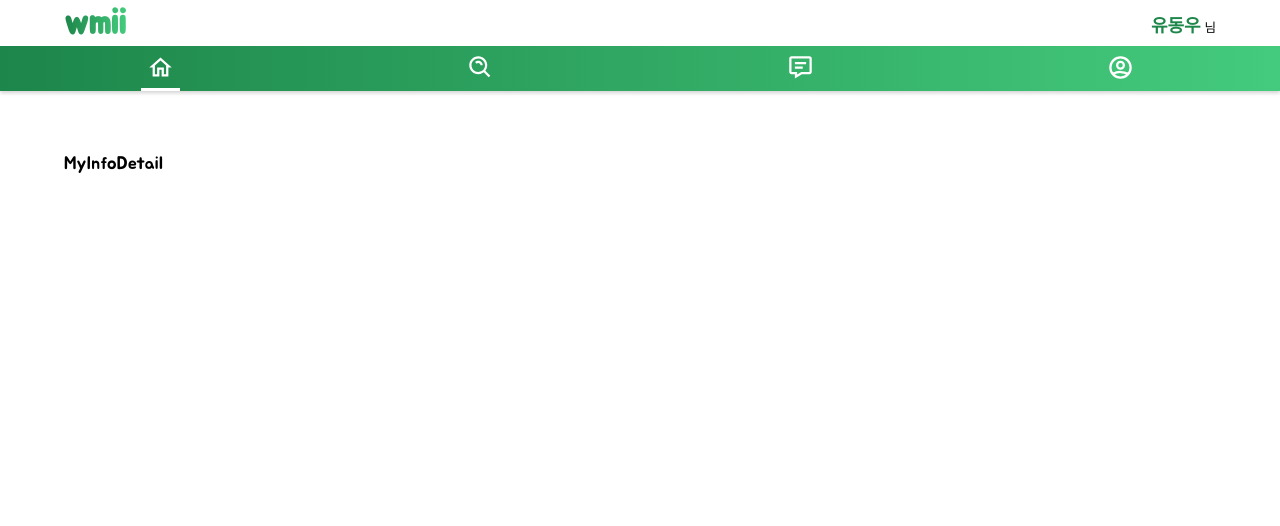
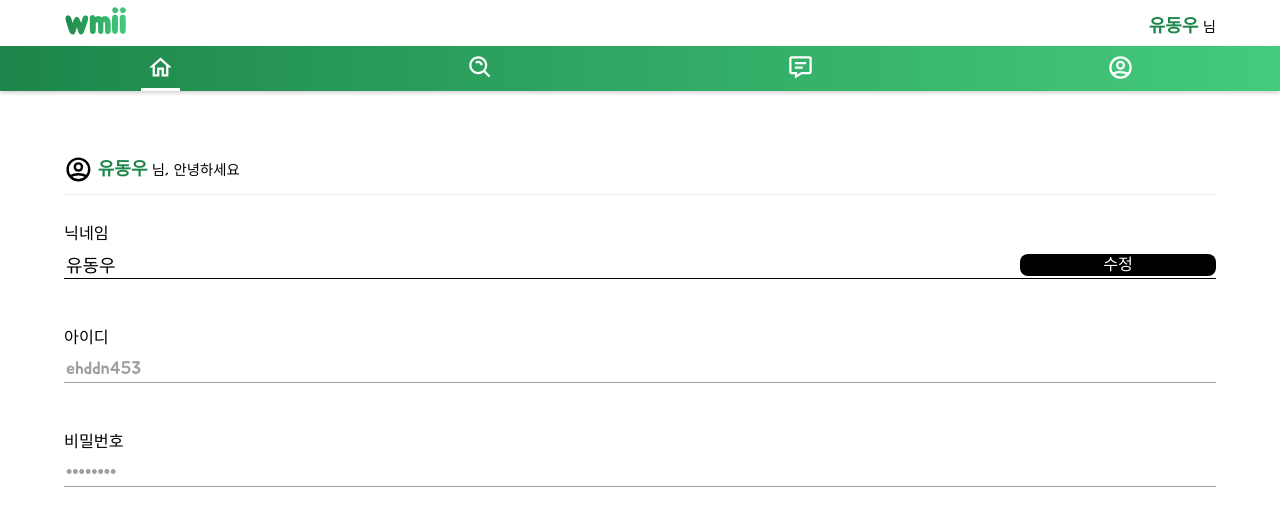
Before and after one commit to devwoodie/wmii-frontend, a React (Create React App) app: page /myinfo/detail in a window 1280 px wide. Shown: the top 526 px of the page. Built offline with nearby package versions, Linux system fonts and the light colour scheme.

Commit message:
feat : info detail 페이지 퍼블리싱

```diff
--- a/src/App.js
+++ b/src/App.js
@@ -15,8 +15,9 @@ import {useEffect, useState} from "react";
 
 const App = () => {
     const apiUrl = "https://api.themoviedb.org/3/";
-    let navigate = useNavigate();
-    let [pageIndex, setPageIndex] = useState(0);
+    const navigate = useNavigate();
+    const [pageIndex, setPageIndex] = useState(0);
+    const userId = true;
 
     return (
         <div className="App">
@@ -24,8 +25,10 @@ const App = () => {
                 <div className="header">
                     <h1 className="logo" onClick={() => {navigate('/'); setPageIndex(0)}}>wmii</h1>
                     {
-                        pageIndex === 3 ? '' : <div className="user-name" onClick={() => {navigate('/myinfo'); setPageIndex(3)}}><span className="user-nick">유동우</span> 님</div>
+                        userId ? <div className="user-name" onClick={() => {navigate('/myinfo'); setPageIndex(3)}}><span className="user-nick">유동우</span> 님</div> : <a href="#" className="login-btn">로그인</a>
                     }
+
+
                 </div>
                 <NavTab navigate={navigate} pageIndex={pageIndex} setPageIndex={setPageIndex} />
             </header>
@@ -33,7 +36,7 @@ const App = () => {
                 <Route path="/" element={<Home apiUrl={apiUrl} navigate={navigate} setPageIndex={setPageIndex} Link={Link} />} />
                 <Route path="/community" element={<Community />} />
                 <Route path="/search" element={<Search apiUrl={apiUrl} navigate={navigate} />} />
-                <Route path="/myinfo" element={<MyInfo HiOutlineUserCircle={HiOutlineUserCircle} navigate={navigate} />} />
+                <Route path="/myinfo" element={<MyInfo HiOutlineUserCircle={HiOutlineUserCircle} navigate={navigate} userId={userId} />} />
                 <Route path="/myinfo/detail" element={<MyInfoDetail />} />
                 <Route path="/detail" element={<MovieDetail apiUrl={apiUrl} />} />
             </Routes>
--- a/src/component/MyInfo.js
+++ b/src/component/MyInfo.js
@@ -2,9 +2,12 @@ import MyInfoDetail from "./MyInfoDetail";
 import {BsBookmarkStar} from 'react-icons/bs';
 import { Routes, Route } from 'react-router-dom';
 
-const MyInfo = ({HiOutlineUserCircle ,navigate}) => {
+const MyInfo = ({HiOutlineUserCircle ,navigate, userId}) => {
     return(
         <div className="MyInfo inner sec-mgt">
+            {
+                userId ?
+                    <>
                         <div className="user-wrap">
                             <div className="user-left">
                                 <span className="user-icon"><HiOutlineUserCircle /></span>
@@ -13,6 +16,11 @@ const MyInfo = ({HiOutlineUserCircle ,navigate}) => {
                             <div className="user-detail"><button type="button" onClick={() => {navigate('/myinfo/detail')}}>내 정보</button></div>
                         </div>
                         <Favorites />
+                    </> :
+                    <div className="no-login">
+                        <a href="#" className="login-btn" >로그인을 해주세요</a>
+                    </div>
+            }
         </div>
     )
 }
--- a/src/component/MyInfoDetail.js
+++ b/src/component/MyInfoDetail.js
@@ -1,7 +1,29 @@
+import { HiOutlineUserCircle } from 'react-icons/hi';
+
 const MyInfoDetail = () => {
     return(
         <div className="MyInfoDetail sec-mgt inner">
-            MyInfoDetail
+            <div className="user-wrap">
+                <div className="user-left">
+                    <span className="user-icon"><HiOutlineUserCircle /></span>
+                    <div className="user-name"><span className="user-nick">유동우</span> 님, 안녕하세요</div>
+                </div>
+            </div>
+            <div className="info-detail-wrap">
+                <div className="info-list">
+                    <label>닉네임</label>
+                    <input className="info-input" type="text" value="유동우"/>
+                    <span className="nick-fix-btn">수정</span>
+                </div>
+                <div className="info-list">
+                    <label>아이디</label>
+                    <input className="info-input disabled" type="text" value="ehddn453" disabled/>
+                </div>
+                <div className="info-list">
+                    <label>비밀번호</label>
+                    <input className="info-input disabled" type="password" value="12345678" disabled/>
+                </div>
+            </div>
         </div>
     )
 }
--- a/src/css/_common.scss
+++ b/src/css/_common.scss
@@ -21,13 +21,16 @@
 }
 .user-name{
   font-weight: normal;
-  font-size: .7rem;
+  font-size: .8rem;
   margin-bottom: 5px;
   .user-nick{
     font-size: 1rem;
     font-weight: bold;
     color: $mainGreen;
   }
+}
+.login-btn{
+  color: #9f9f9f;
 }
 
 //검색,추천 리스트
@@ -70,3 +73,39 @@
   width: 100%; height: 10px;
   background-color: #f1f1f1;
 }
+//user 인사
+.user-wrap{
+  display: flex;
+  align-items: flex-end;
+  justify-content: space-between;
+  padding-bottom: 5px;
+  @include secBorderBottom();
+  .user-left{
+    display: flex;
+    justify-content: flex-start;
+    align-items: flex-end;
+    .user-icon{
+      color: $mainText;
+      background: none;
+      border: none;
+      display: inline-block;
+      font-size: 1.6rem;
+      margin-right: 5px;
+      svg{
+        vertical-align: bottom;
+      }
+    }
+  }
+  .user-detail{
+    width: 20%;
+    button{
+      display: inline-block;
+      width: 100%;
+      border-radius: 10px;
+      padding: 5px 0;
+      font-size: .8rem;
+      color: #fff;
+      background: $mainBg;
+    }
+  }
+}
--- /dev/null
+++ b/src/css/_infoDetail.scss
@@ -0,0 +1,39 @@
+@import './mixin.scss';
+
+.MyInfoDetail{
+  .info-detail-wrap{
+    margin-top: 30px;
+    .info-list{
+      margin-bottom: 50px;
+      position: relative;
+      label{
+        width: 25%;
+        font-size: .9rem;
+      }
+      .info-input{
+        display: block;
+        width: 100%;
+        border: 1px solid #000;
+        border-width: 0 0 1px 0;
+        font-size: 1rem;
+        margin-top: 10px;
+        background: none;
+        &.disabled{
+          color: #9f9f9f;
+          border-color: #9f9f9f;
+        }
+      }
+      .nick-fix-btn{
+        position: absolute;
+        right: 0; bottom: 5%;
+        width: 17%;
+        background: #000;
+        color: #fff;
+        text-align: center;
+        border-radius: 8px;
+        font-size: .9rem;
+        padding: 3px 0;
+      }
+    }
+  }
+}
--- a/src/css/style.css
+++ b/src/css/style.css
@@ -221,42 +221,6 @@
 .MyInfo {
   margin-bottom: 100px;
 }
-.MyInfo .user-wrap {
-  display: flex;
-  align-items: flex-end;
-  justify-content: space-between;
-  padding-bottom: 5px;
-  padding-bottom: 10px;
-  border-bottom: 1px solid rgba(213, 213, 213, 0.4392156863);
-}
-.MyInfo .user-wrap .user-left {
-  display: flex;
-  justify-content: flex-start;
-  align-items: flex-end;
-}
-.MyInfo .user-wrap .user-left .user-icon {
-  color: #000;
-  background: none;
-  border: none;
-  display: inline-block;
-  font-size: 1.6rem;
-  margin-right: 5px;
-}
-.MyInfo .user-wrap .user-left .user-icon svg {
-  vertical-align: bottom;
-}
-.MyInfo .user-wrap .user-detail {
-  width: 20%;
-}
-.MyInfo .user-wrap .user-detail button {
-  display: inline-block;
-  width: 100%;
-  border-radius: 10px;
-  padding: 5px 0;
-  font-size: 0.8rem;
-  color: #fff;
-  background: #23232E;
-}
 .MyInfo .Favorites {
   margin: 30px 0;
   padding-bottom: 10px;
@@ -271,6 +235,9 @@
   border: 1px solid #9f9f9f;
   border-radius: 10px;
   font-size: 0.8rem;
+}
+.MyInfo .no-login {
+  text-align: center;
 }
 
 .MovieDetail {
@@ -425,13 +392,17 @@
 
 .user-name {
   font-weight: normal;
-  font-size: 0.7rem;
+  font-size: 0.8rem;
   margin-bottom: 5px;
 }
 .user-name .user-nick {
   font-size: 1rem;
   font-weight: bold;
   color: #1d864a;
+}
+
+.login-btn {
+  color: #9f9f9f;
 }
 
 .SearchMovies {
@@ -474,6 +445,80 @@
   width: 100%;
   height: 10px;
   background-color: #f1f1f1;
+}
+
+.user-wrap {
+  display: flex;
+  align-items: flex-end;
+  justify-content: space-between;
+  padding-bottom: 5px;
+  padding-bottom: 10px;
+  border-bottom: 1px solid rgba(213, 213, 213, 0.4392156863);
+}
+.user-wrap .user-left {
+  display: flex;
+  justify-content: flex-start;
+  align-items: flex-end;
+}
+.user-wrap .user-left .user-icon {
+  color: #000;
+  background: none;
+  border: none;
+  display: inline-block;
+  font-size: 1.6rem;
+  margin-right: 5px;
+}
+.user-wrap .user-left .user-icon svg {
+  vertical-align: bottom;
+}
+.user-wrap .user-detail {
+  width: 20%;
+}
+.user-wrap .user-detail button {
+  display: inline-block;
+  width: 100%;
+  border-radius: 10px;
+  padding: 5px 0;
+  font-size: 0.8rem;
+  color: #fff;
+  background: #23232E;
+}
+
+.MyInfoDetail .info-detail-wrap {
+  margin-top: 30px;
+}
+.MyInfoDetail .info-detail-wrap .info-list {
+  margin-bottom: 50px;
+  position: relative;
+}
+.MyInfoDetail .info-detail-wrap .info-list label {
+  width: 25%;
+  font-size: 0.9rem;
+}
+.MyInfoDetail .info-detail-wrap .info-list .info-input {
+  display: block;
+  width: 100%;
+  border: 1px solid #000;
+  border-width: 0 0 1px 0;
+  font-size: 1rem;
+  margin-top: 10px;
+  background: none;
+}
+.MyInfoDetail .info-detail-wrap .info-list .info-input.disabled {
+  color: #9f9f9f;
+  border-color: #9f9f9f;
+}
+.MyInfoDetail .info-detail-wrap .info-list .nick-fix-btn {
+  position: absolute;
+  right: 0;
+  bottom: 5%;
+  width: 17%;
+  background: #000;
+  color: #fff;
+  text-align: center;
+  border-radius: 8px;
+  font-size: 0.9rem;
+  padding: 3px 0;
 }
 
 .App .header-wrap {
--- a/src/css/style.scss
+++ b/src/css/style.scss
@@ -5,6 +5,7 @@
 @import './myinfo';
 @import './movieDetail';
 @import './common';
+@import './infoDetail';
 
 //App.js
 .App{
```
Also changed, not shown: src/css/_myinfo.scss (+4 -36 lines), 1 other file (tests, documents, lock files or other folders). Lines whose indentation alone changed are shown as unchanged.
